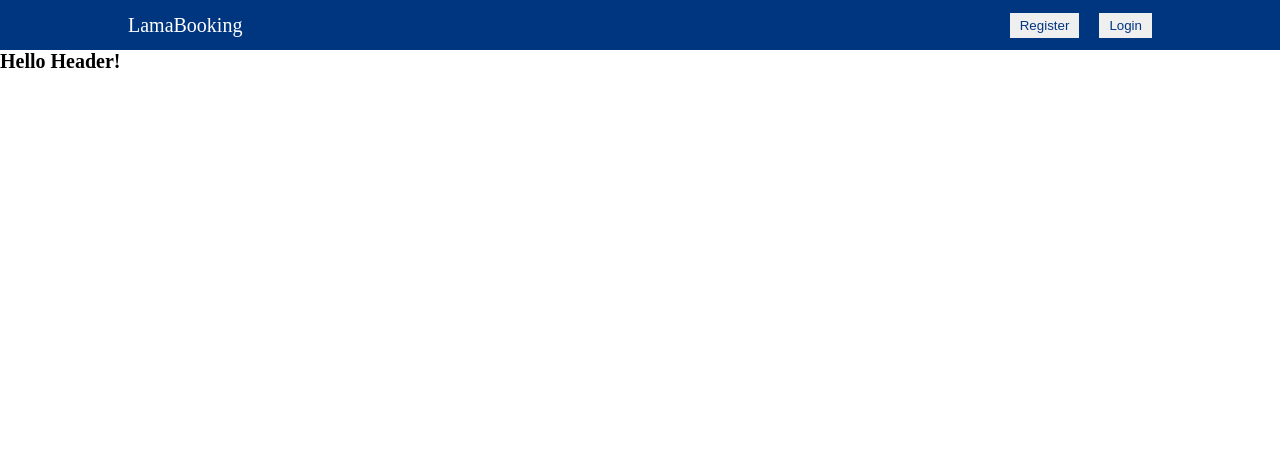
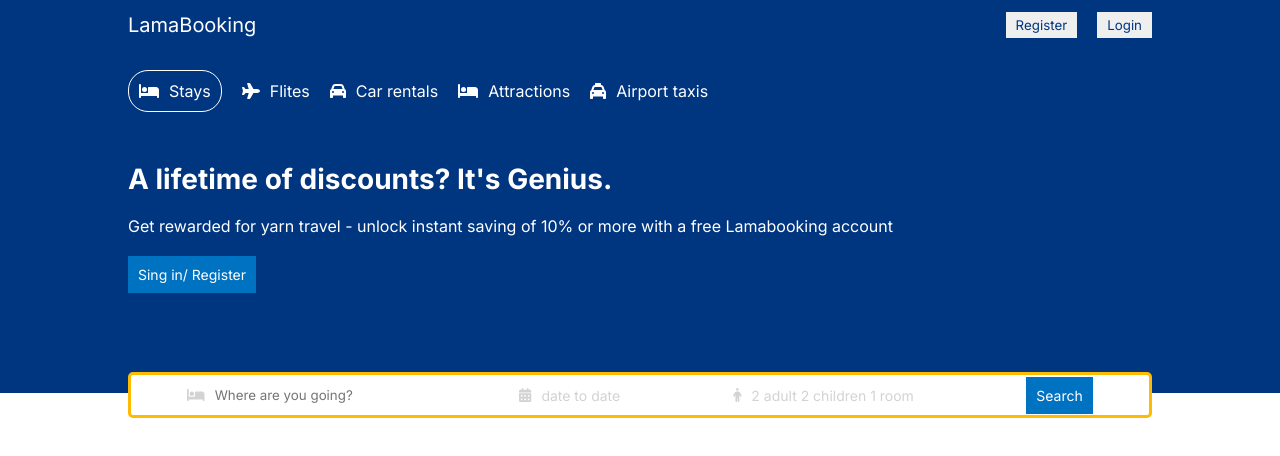
Before and after one commit to Eduardo-BarrosoS/booking-frontend, a React (Vite) app: page / in a window 1280 px wide. Shown: the top 456 px of the page. Built offline with nearby package versions, Linux system fonts and the light colour scheme.

Commit message:
layout search component created

```diff
--- a/index.html
+++ b/index.html
@@ -1,13 +1,18 @@
 <!DOCTYPE html>
 <html lang="en">
+
 <head>
   <meta charset="UTF-8" />
-
+  <link rel="preconnect" href="https://fonts.googleapis.com">
+  <link rel="preconnect" href="https://fonts.gstatic.com" crossorigin>
   <meta name="viewport" content="width=device-width, initial-scale=1.0" />
+  <link href="https://fonts.googleapis.com/css2?family=Inter:wght@400;600;700&display=swap" rel="stylesheet">
   <title>Booking</title>
 </head>
+
 <body>
   <div id="root"></div>
   <script type="module" src="/src/main.tsx"></script>
 </body>
+
 </html>
--- a/package.json
+++ b/package.json
@@ -10,6 +10,9 @@
   },
   "dependencies": {
     "@fortawesome/fontawesome-svg-core": "^6.2.0",
+    "@fortawesome/free-regular-svg-icons": "^6.2.0",
+    "@fortawesome/free-solid-svg-icons": "^6.2.0",
+    "@fortawesome/react-fontawesome": "^0.2.0",
     "react": "^18.2.0",
     "react-dom": "^18.2.0",
     "react-router-dom": "^6.4.2"
--- a/src/components/Header/Index.tsx
+++ b/src/components/Header/Index.tsx
@@ -1,8 +1,64 @@
 
-import styles from"./styles.module.css"
+import { FontAwesomeIcon } from "@fortawesome/react-fontawesome"
+import { faBed, faCalendarDays, faCar, faPerson, faPlane, faTaxi } from "@fortawesome/free-solid-svg-icons"
+import styles from "./styles.module.css"
 
 export function Header() {
     return (
-        <h1>Hello Header!</h1>
+        <div className={styles.header} >
+            <div className={styles.headerContainer} >
+
+                <div className={styles.headerList} >
+                    <div className={`${styles.headerListItem} ${styles.active}`} >
+                        <FontAwesomeIcon icon={faBed} />
+                        <span>Stays</span>
+                    </div>
+                    <div className={styles.headerListItem} >
+                        <FontAwesomeIcon icon={faPlane} />
+                        <span>Flites</span>
+                    </div>
+                    <div className={styles.headerListItem} >
+                        <FontAwesomeIcon icon={faCar} />
+                        <span>Car rentals</span>
+                    </div>
+                    <div className={styles.headerListItem} >
+                        <FontAwesomeIcon icon={faBed} />
+                        <span>Attractions</span>
+                    </div>
+                    <div className={styles.headerListItem} >
+                        <FontAwesomeIcon icon={faTaxi} />
+                        <span>Airport taxis</span>
+                    </div>
+
+                </div>
+                <h1 className={styles.headerTitle}> A lifetime of discounts? It's Genius.</h1>
+                <p className={styles.headerDesc}>
+                    Get rewarded for yarn travel -
+                    unlock instant saving of 10% or more with a free Lamabooking account
+                </p>
+                <button className={styles.headerBtn}> Sing in/ Register</button>
+                <div className={styles.headerSearch}>
+                    <div className={styles.headerSearchItem}>
+                        <FontAwesomeIcon icon={faBed} className={styles.headerIcon} />
+                        <input type="text" placeholder="Where are you going?"
+                            className={styles.headerSearchInput} />
+                    </div>
+                    <div className={styles.headerSearchItem}>
+                        <FontAwesomeIcon icon={faCalendarDays} className={styles.headerIcon} />
+                        <span className={styles.headerSearchText}>date to date</span>
+                    </div>
+                    <div className={styles.headerSearchItem}>
+                        <FontAwesomeIcon icon={faPerson} className={styles.headerIcon} />
+                        <span className={styles.headerSearchText}>
+                            2 adult 2 children 1 room
+                        </span>
+                    </div>
+                    <div className={styles.headerSearchItem}>
+                        <button className={styles.headerBtn}> Search </button>
+
+                    </div>
+                </div>
+            </div>
+        </div>
     )
 }
--- a/src/components/Header/styles.module.css
+++ b/src/components/Header/styles.module.css
@@ -1,3 +1,88 @@
-h1 {
-    color: aqua;
+.header {
+    background: #003580;
+    color: #fff;
+    display: flex;
+    justify-content: center;
+    position: relative;
 }
+
+.headerContainer {
+    width: 100%;
+    max-width: 102.4rem;
+    margin: 2rem 0 10rem 0;
+}
+
+.headerList {
+    display: flex;
+    gap: 2rem;
+    margin-bottom: 5rem;
+}
+
+.headerListItem {
+    display: flex;
+    align-items: center;
+    gap: 1rem;
+    font-size: 1.6rem;
+}
+
+.active {
+    border: 1px solid #FFF;
+    border-radius: 2rem;
+    padding: 1rem;
+}
+
+.headerTitle {
+    font-size: 2.8rem;
+}
+
+.headerDesc {
+    margin: 2rem 0;
+    font-size: 1.6rem;
+}
+
+.headerBtn {
+    background: #0072c2;
+    color: #FFF;
+    padding: 1rem;
+    border: none;
+    font-weight: 500;
+    font-size: 1.4rem;
+    cursor: pointer;
+}
+
+.headerSearch {
+    height: 3rem;
+    background: #FFF;
+    border: 3px solid #febb02;
+    display: flex;
+    align-items: center;
+    justify-content: space-around;
+    padding: 2rem 0rem;
+    border-radius: .5rem;
+    position: absolute;
+    bottom: -25px;
+    width: 100%;
+    max-width: 102.4rem;
+}
+
+.headerIcon {
+    color: lightgray;
+    font-size: 1.4rem;
+}
+
+.headerSearchItem {
+    display: flex;
+    align-items: center;
+    gap: 1rem;
+}
+
+.headerSearchInput {
+    border: none;
+    outline: none;
+}
+
+.headerSearchText {
+    color: lightgray;
+    cursor: pointer;
+    font-size: 1.4rem;
+}
--- a/src/globalStyles.css
+++ b/src/globalStyles.css
@@ -2,7 +2,7 @@
     box-sizing: border-box;
     margin: 0;
     padding: 0;
-
+    font-family: 'Inter', sans-serif;
 }
 
 :root {
```
Also changed, not shown: 1 other file (tests, documents, lock files or other folders). Lines whose indentation alone changed are shown as unchanged.
